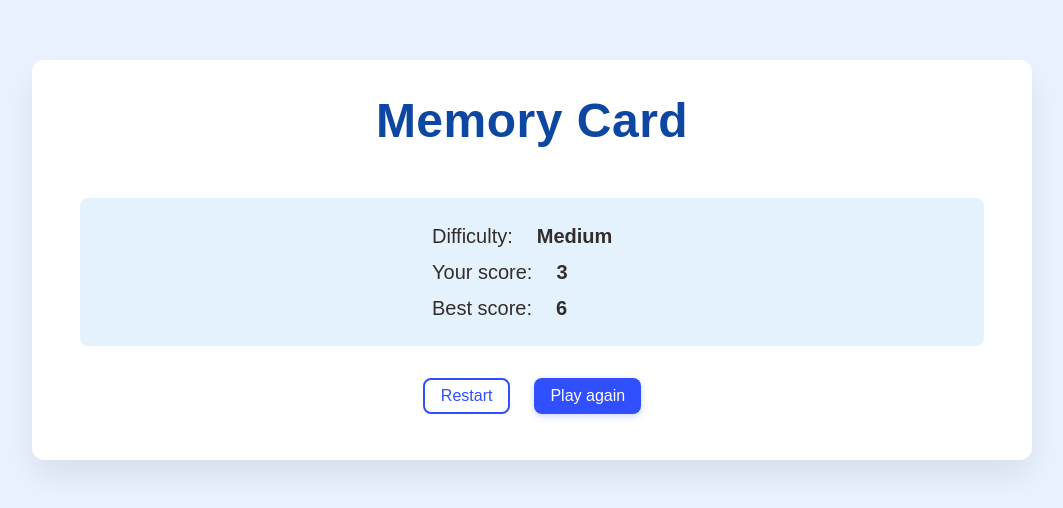
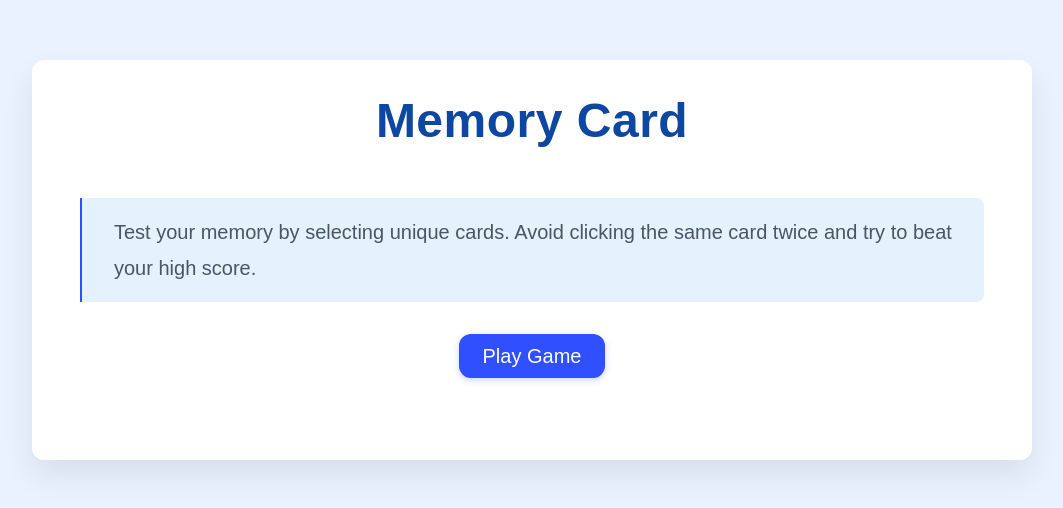
Before and after one commit to catalinbroinas/memory-card, a React (Vite) app: page / in a window 1280 px wide. Shown: the part 140-648 px from the top of the page, without its empty margins (108-1171 px from the left). Built offline with nearby package versions, Linux system fonts and the light colour scheme.

Commit message:
feat(game): render start screen conditionally

```diff
--- a/src/react/components/features/Game/Game.jsx
+++ b/src/react/components/features/Game/Game.jsx
@@ -1,11 +1,17 @@
-import EndScreen from "./EndScreen/EndScreen";
+import { useState } from "react";
+
+import StartScreen from "./StartScreen/StartScreen";
 
 function Game() {
+  const [gameStatus, setGameStatus] = useState('start');
+
   return (
     <section className="game">
       <h1 className="game__title">Memory Card</h1>
 
-      <EndScreen />
+      {gameStatus === 'start' && (
+        <StartScreen />
+      )}
     </section>
   );
 }
```
